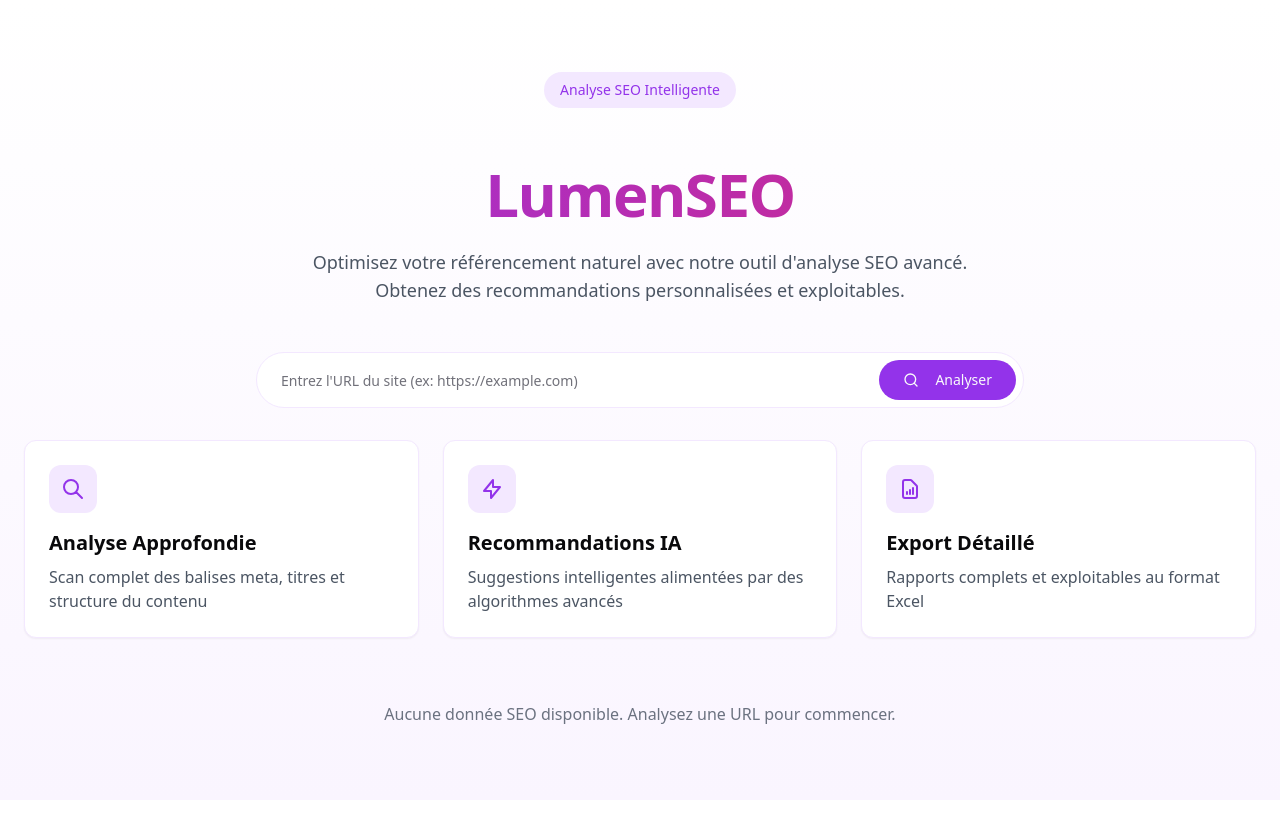
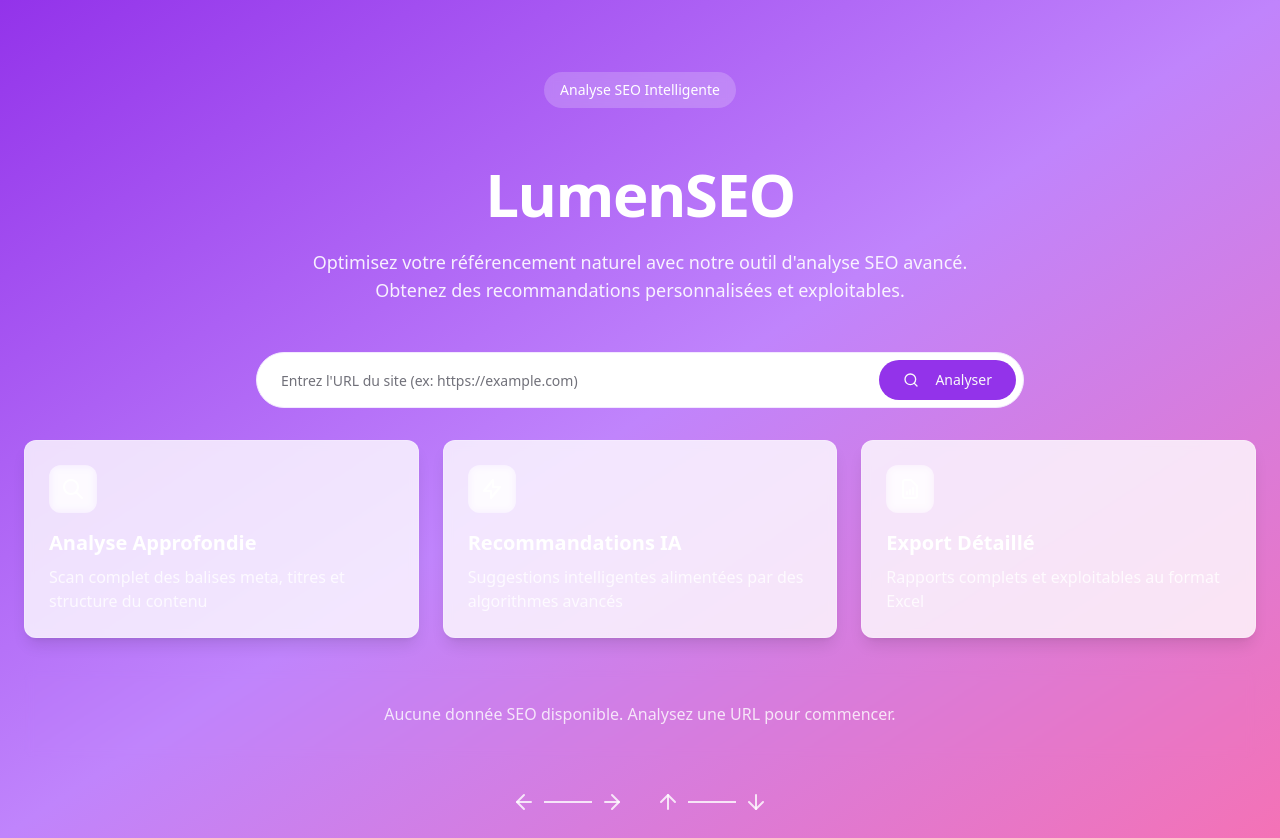
Before and after one commit to Hugonnet/seoptimiz-new, a React (Vite) app: page / in a window 1280 px wide. Before the commit the page ends 800 px from the top, so only its background shows below. Built offline with nearby package versions, Linux system fonts and the light colour scheme.

Commit message:
Connect icons and enhance table design
Updated the design to include a gradient background as specified. Enhanced the SEOTable to display complete information for all tags, including current and suggested content in a formatted manner.
[skip gpt_engineer]

```diff
--- a/src/components/SEOTable.tsx
+++ b/src/components/SEOTable.tsx
@@ -8,8 +8,11 @@ import { useSEOStore } from "@/store/seoStore";
 export function SEOTable() {
   const seoData = useSEOStore((state) => state.seoData);
 
-  const renderSuggestion = (text: string) => (
-    <span className="font-bold text-purple-600">{text}</span>
+  const renderTagContent = (current: string, suggested: string) => (
+    <div className="space-y-2">
+      <div className="text-gray-700">{current}</div>
+      <div className="font-bold text-purple-600">{suggested}</div>
+    </div>
   );
 
   const handleDownload = () => {
@@ -18,7 +21,7 @@ export function SEOTable() {
 
   if (seoData.length === 0) {
     return (
-      <div className="text-center py-8 text-gray-500">
+      <div className="text-center py-8 text-white/80 backdrop-blur-sm rounded-xl">
         Aucune donnée SEO disponible. Analysez une URL pour commencer.
       </div>
     );
@@ -29,31 +32,47 @@ export function SEOTable() {
       {seoData.map((item) => (
         <div key={item.id} className="space-y-4">
           <div className="text-left space-y-2">
-            <h2 className="text-xl font-semibold text-gray-900">{item.url}</h2>
-            <p className="text-gray-600">{item.currentTitle}</p>
+            <h2 className="text-xl font-semibold text-white">{item.url}</h2>
           </div>
 
-          <div className="rounded-xl border bg-white/80 backdrop-blur-sm shadow-sm">
+          <div className="rounded-xl glass-card overflow-hidden">
             <Table>
               <SEOTableHeader />
               <TableBody>
-                <TableRow className="hover:bg-purple-50/50">
-                  <TableCell>{item.currentDescription}</TableCell>
-                  <TableCell>{renderSuggestion(item.suggestedDescription)}</TableCell>
-                  <TableCell className="text-right">{item.date}</TableCell>
+                <TableRow className="hover:bg-white/5">
+                  <TableCell>
+                    {renderTagContent("Title", item.currentTitle)}
+                  </TableCell>
+                  <TableCell>
+                    {renderTagContent("Meta Description", item.currentDescription)}
+                  </TableCell>
+                  <TableCell>
+                    {renderTagContent("H1", "Titre principal actuel")}
+                  </TableCell>
+                  <TableCell className="text-right text-white/80">{item.date}</TableCell>
+                </TableRow>
+                <TableRow className="hover:bg-white/5">
+                  <TableCell>
+                    {renderTagContent("H2", "Sous-titre actuel")}
+                  </TableCell>
+                  <TableCell>
+                    {renderTagContent("H3", "Sous-section actuelle")}
+                  </TableCell>
+                  <TableCell>
+                    {renderTagContent("H4", "Sous-partie actuelle")}
+                  </TableCell>
+                  <TableCell className="text-right">
+                    <Button onClick={handleDownload} variant="outline" className="gap-2 bg-white/10 text-white hover:bg-white/20">
+                      <Download className="h-4 w-4" />
+                      Exporter
+                    </Button>
+                  </TableCell>
                 </TableRow>
               </TableBody>
             </Table>
           </div>
         </div>
       ))}
-
-      <div className="flex justify-end">
-        <Button onClick={handleDownload} variant="outline" className="gap-2">
-          <Download className="h-4 w-4" />
-          Exporter le rapport
-        </Button>
-      </div>
     </div>
   );
 }
--- a/src/components/SEOTableHeader.tsx
+++ b/src/components/SEOTableHeader.tsx
@@ -5,9 +5,10 @@ export function SEOTableHeader() {
   return (
     <TableHeader>
       <TableRow>
-        <TableHead>Description Actuelle</TableHead>
-        <TableHead>Description Suggérée</TableHead>
-        <TableHead className="text-right">
+        <TableHead className="text-white/80">Balises Principales</TableHead>
+        <TableHead className="text-white/80">Balises Meta</TableHead>
+        <TableHead className="text-white/80">Structure</TableHead>
+        <TableHead className="text-right text-white/80">
           <div className="flex items-center justify-end gap-2">
             <Calendar className="h-4 w-4" />
             Date
--- a/src/pages/Index.tsx
+++ b/src/pages/Index.tsx
@@ -2,10 +2,11 @@ import { Navigation } from "@/components/Navigation";
 import { SEOTable } from "@/components/SEOTable";
 import { URLForm } from "@/components/URLForm";
 import { motion } from "framer-motion";
+import { ArrowLeft, ArrowRight, ArrowUp, ArrowDown } from "lucide-react";
 
 const Index = () => {
   return (
-    <div className="min-h-screen bg-gradient-to-b from-white to-purple-50 p-6">
+    <div className="min-h-screen bg-gradient-to-br from-purple-600 via-purple-400 to-pink-400 p-6">
       <div className="max-w-7xl mx-auto space-y-12">
         <motion.div
           initial={{ opacity: 0, y: 20 }}
@@ -13,15 +14,15 @@ const Index = () => {
           transition={{ duration: 0.5 }}
           className="text-center space-y-6 pt-12"
         >
-          <div className="inline-flex items-center px-4 py-2 rounded-full bg-purple-100 text-purple-600 font-medium text-sm mb-8">
+          <div className="inline-flex items-center px-4 py-2 rounded-full bg-white/20 backdrop-blur-sm text-white font-medium text-sm mb-8">
             Analyse SEO Intelligente
           </div>
 
-          <h1 className="text-6xl font-bold tracking-tight bg-gradient-to-r from-purple-600 to-pink-600 text-transparent bg-clip-text">
+          <h1 className="text-6xl font-bold tracking-tight text-white">
             LumenSEO
           </h1>
 
-          <p className="text-lg text-gray-600 max-w-2xl mx-auto">
+          <p className="text-lg text-white/90 max-w-2xl mx-auto">
             Optimisez votre référencement naturel avec notre outil d'analyse SEO avancé.
             Obtenez des recommandations personnalisées et exploitables.
           </p>
@@ -35,37 +36,50 @@ const Index = () => {
         >
           <URLForm />
           <div className="grid grid-cols-1 md:grid-cols-3 gap-6 mb-12">
-            <div className="p-6 rounded-xl bg-white shadow-sm border border-purple-100">
-              <div className="w-12 h-12 bg-purple-100 rounded-lg flex items-center justify-center mb-4">
-                <svg className="w-6 h-6 text-purple-600" fill="none" stroke="currentColor" viewBox="0 0 24 24">
+            <div className="p-6 rounded-xl glass-card">
+              <div className="w-12 h-12 bg-white/20 backdrop-blur-sm rounded-lg flex items-center justify-center mb-4">
+                <svg className="w-6 h-6 text-white" fill="none" stroke="currentColor" viewBox="0 0 24 24">
                   <path strokeLinecap="round" strokeLinejoin="round" strokeWidth={2} d="M21 21l-6-6m2-5a7 7 0 11-14 0 7 7 0 0114 0z" />
                 </svg>
               </div>
-              <h3 className="text-xl font-semibold mb-2">Analyse Approfondie</h3>
-              <p className="text-gray-600">Scan complet des balises meta, titres et structure du contenu</p>
+              <h3 className="text-xl font-semibold mb-2 text-white">Analyse Approfondie</h3>
+              <p className="text-white/80">Scan complet des balises meta, titres et structure du contenu</p>
             </div>
 
-            <div className="p-6 rounded-xl bg-white shadow-sm border border-purple-100">
-              <div className="w-12 h-12 bg-purple-100 rounded-lg flex items-center justify-center mb-4">
-                <svg className="w-6 h-6 text-purple-600" fill="none" stroke="currentColor" viewBox="0 0 24 24">
+            <div className="p-6 rounded-xl glass-card">
+              <div className="w-12 h-12 bg-white/20 backdrop-blur-sm rounded-lg flex items-center justify-center mb-4">
+                <svg className="w-6 h-6 text-white" fill="none" stroke="currentColor" viewBox="0 0 24 24">
                   <path strokeLinecap="round" strokeLinejoin="round" strokeWidth={2} d="M13 10V3L4 14h7v7l9-11h-7z" />
                 </svg>
               </div>
-              <h3 className="text-xl font-semibold mb-2">Recommandations IA</h3>
-              <p className="text-gray-600">Suggestions intelligentes alimentées par des algorithmes avancés</p>
+              <h3 className="text-xl font-semibold mb-2 text-white">Recommandations IA</h3>
+              <p className="text-white/80">Suggestions intelligentes alimentées par des algorithmes avancés</p>
             </div>
 
-            <div className="p-6 rounded-xl bg-white shadow-sm border border-purple-100">
-              <div className="w-12 h-12 bg-purple-100 rounded-lg flex items-center justify-center mb-4">
-                <svg className="w-6 h-6 text-purple-600" fill="none" stroke="currentColor" viewBox="0 0 24 24">
+            <div className="p-6 rounded-xl glass-card">
+              <div className="w-12 h-12 bg-white/20 backdrop-blur-sm rounded-lg flex items-center justify-center mb-4">
+                <svg className="w-6 h-6 text-white" fill="none" stroke="currentColor" viewBox="0 0 24 24">
                   <path strokeLinecap="round" strokeLinejoin="round" strokeWidth={2} d="M9 17v-2m3 2v-4m3 4v-6m2 10H7a2 2 0 01-2-2V5a2 2 0 012-2h5.586a1 1 0 01.707.293l5.414 5.414a1 1 0 01.293.707V19a2 2 0 01-2 2z" />
                 </svg>
               </div>
-              <h3 className="text-xl font-semibold mb-2">Export Détaillé</h3>
-              <p className="text-gray-600">Rapports complets et exploitables au format Excel</p>
+              <h3 className="text-xl font-semibold mb-2 text-white">Export Détaillé</h3>
+              <p className="text-white/80">Rapports complets et exploitables au format Excel</p>
             </div>
           </div>
           <SEOTable />
+
+          <div className="flex justify-center items-center gap-8 mt-12">
+            <div className="flex items-center gap-2">
+              <ArrowLeft className="w-6 h-6 text-white/80" />
+              <div className="w-12 h-0.5 bg-white/80" />
+              <ArrowRight className="w-6 h-6 text-white/80" />
+            </div>
+            <div className="flex items-center gap-2">
+              <ArrowUp className="w-6 h-6 text-white/80" />
+              <div className="w-12 h-0.5 bg-white/80" />
+              <ArrowDown className="w-6 h-6 text-white/80" />
+            </div>
+          </div>
         </motion.div>
       </div>
     </div>
```
